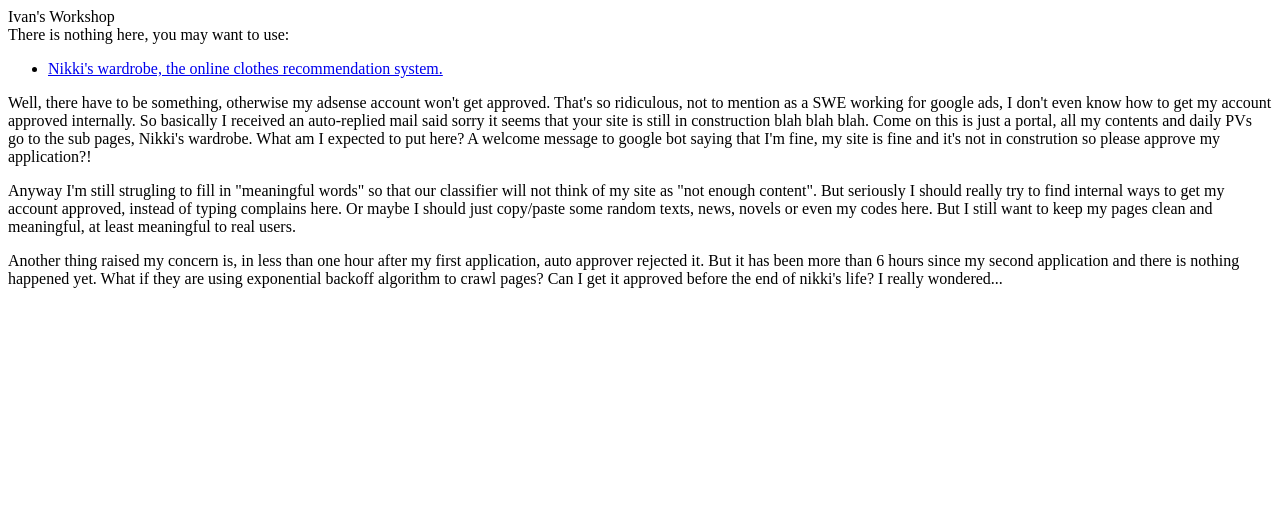
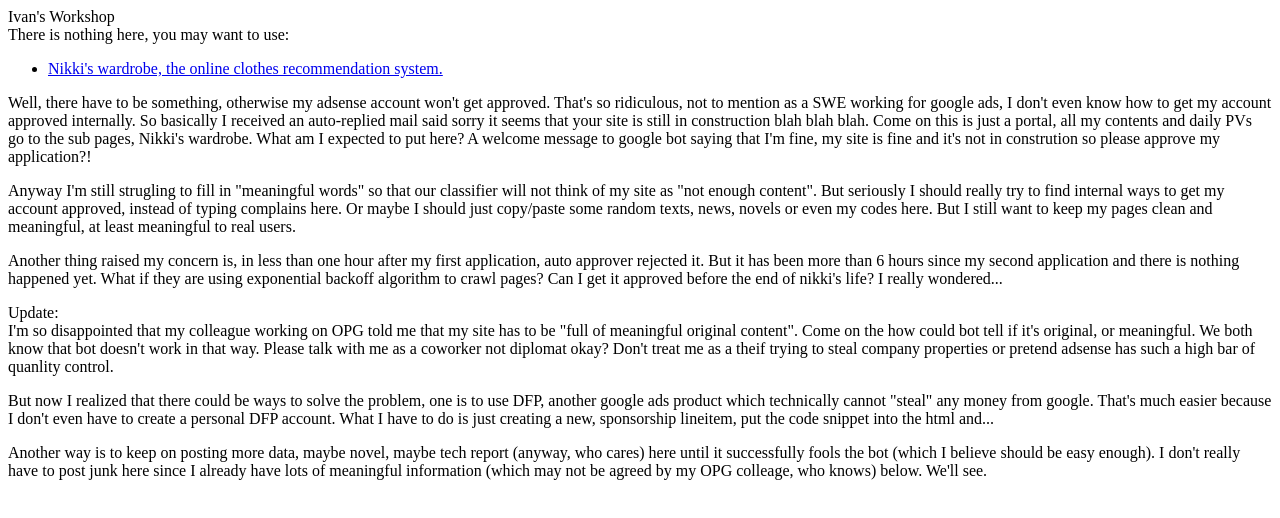
Before and after one commit to ivangift/ivangift.github.io, a plain HTML site: page index.html in a window 1280 px wide. Drawn offline with Linux system fonts and the light colour scheme.

Commit message:
more updates

```diff
--- a/index.html
+++ b/index.html
@@ -9,6 +9,7 @@
     <ul>
       <li><a href="/nikkiup2u3">Nikki's wardrobe, the online clothes recommendation system.</a></li>
     </ul>
+    <div>
       <p>
         Well, there have to be something, otherwise my adsense account won't get approved. That's so ridiculous, not to mention
         as a SWE working for google ads, I don't even know how to get my account approved internally. So basically I received
@@ -27,5 +28,23 @@
         has been more than 6 hours since my second application and there is nothing happened yet. What if they are using
         exponential backoff algorithm to crawl pages? Can I get it approved before the end of nikki's life? I really wondered...
       </p>
+      <p>
+        Update: <br/>
+        I'm so disappointed that my colleague working on OPG told me that my site has to be "full of meaningful original content".
+        Come on the how could bot tell if it's original, or meaningful. We both know that bot doesn't work in that way. Please
+        talk with me as a coworker not diplomat okay? Don't treat me as a theif trying to steal company properties or pretend
+        adsense has such a high bar of quanlity control.
+      </p>
+      <p>
+        But now I realized that there could be ways to solve the problem, one is to use DFP, another google ads product which
+        technically cannot "steal" any money from google. That's much easier because I don't even have to create a personal DFP
+        account. What I have to do is just creating a new, sponsorship lineitem, put the code snippet into the html and...
+      </p>
+      <p>
+        Another way is to keep on posting more data, maybe novel, maybe tech report (anyway, who cares) here until it successfully
+        fools the bot (which I believe should be easy enough). I don't really have to post junk here since I already have lots of
+        meaningful information (which may not be agreed by my OPG colleage, who knows) below. We'll see.
+      </p>
+    </div>
   </body>
 </html>
```
Lines whose indentation alone changed are shown as unchanged.
